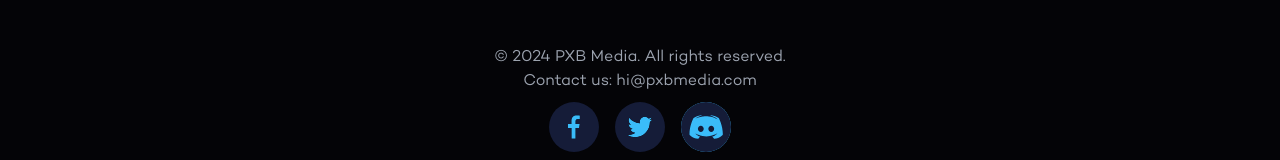
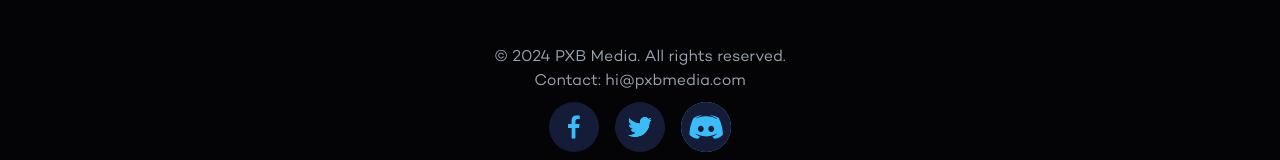
Before and after one commit to ThatGuyHS/pxb-media-test, a Next.js app in the folder pxb-media-test/: page / in a window 1280 px wide. Shown: the part 2721-2881 px from the top of the page. Built offline with nearby package versions, Linux system fonts and the light colour scheme.

Commit message:
changed contact us to contact

```diff
--- a/pxb-media-test/app/about-us/page.tsx
+++ b/pxb-media-test/app/about-us/page.tsx
@@ -190,7 +190,7 @@ const AboutUs = () => {
             &copy; {new Date().getFullYear()} PXB Media. All rights reserved.
           </p>
           <p>
-            Contact us: hi@pxbmedia.com
+            Contact: hi@pxbmedia.com
           </p>
           <div className="flex justify-center space-x-4 mt-2">
             <SocialIcon
--- a/pxb-media-test/app/page.tsx
+++ b/pxb-media-test/app/page.tsx
@@ -342,7 +342,7 @@ export default function Component() {
             &copy; {new Date().getFullYear()} PXB Media. All rights reserved.
           </p>
           <p>
-            Contact us: hi@pxbmedia.com
+            Contact: hi@pxbmedia.com
           </p>
           <div className="flex justify-center space-x-4 mt-2">
             <SocialIcon
--- a/pxb-media-test/app/service/development/page.tsx
+++ b/pxb-media-test/app/service/development/page.tsx
@@ -266,7 +266,7 @@ const ServicesComponent: React.FC = () => {
             &copy; {new Date().getFullYear()} PXB Media. All rights reserved.
           </p>
           <p>
-            Contact us: hi@pxbmedia.com
+            Contact: hi@pxbmedia.com
           </p>
           <div className="flex justify-center space-x-4 mt-2">
             <SocialIcon
--- a/pxb-media-test/app/service/event-staffing/page.tsx
+++ b/pxb-media-test/app/service/event-staffing/page.tsx
@@ -266,7 +266,7 @@ const ServicesComponent: React.FC = () => {
             &copy; {new Date().getFullYear()} PXB Media. All rights reserved.
           </p>
           <p>
-            Contact us: hi@pxbmedia.com
+            Contact: hi@pxbmedia.com
           </p>
           <div className="flex justify-center space-x-4 mt-2">
             <SocialIcon
--- a/pxb-media-test/app/service/production/page.tsx
+++ b/pxb-media-test/app/service/production/page.tsx
@@ -266,7 +266,7 @@ const ServicesComponent: React.FC = () => {
             &copy; {new Date().getFullYear()} PXB Media. All rights reserved.
           </p>
           <p>
-            Contact us: hi@pxbmedia.com
+            Contact: hi@pxbmedia.com
           </p>
           <div className="flex justify-center space-x-4 mt-2">
             <SocialIcon
```
